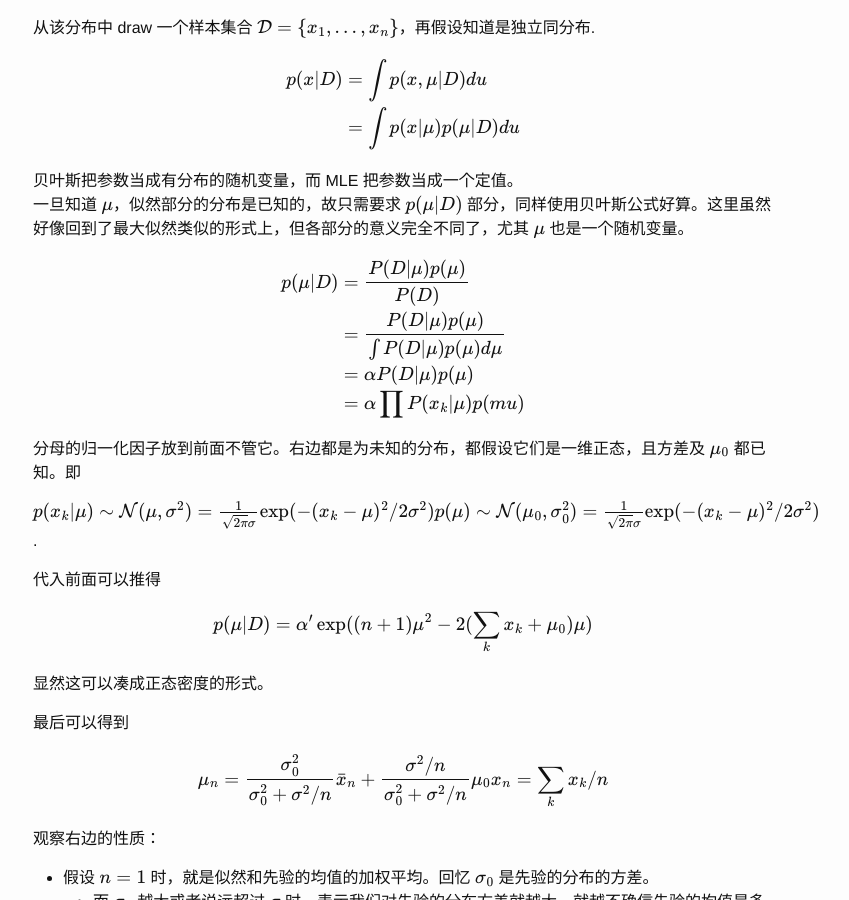
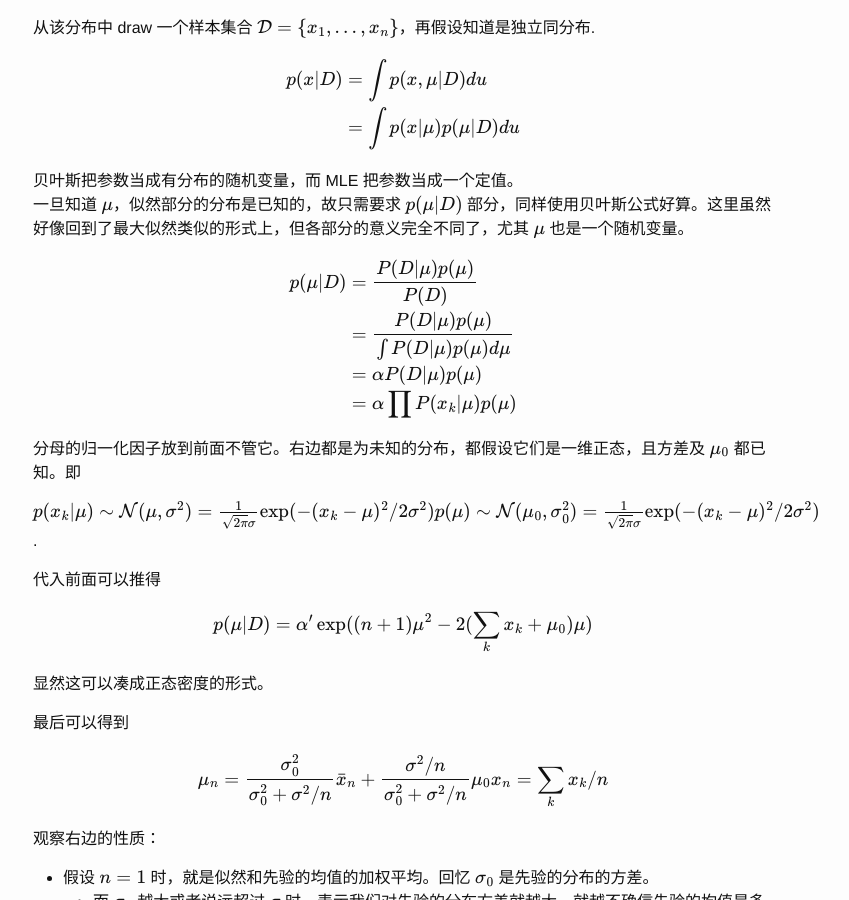
Before and after one commit to zxteloiv/zxteloiv.github.io, a Jekyll site: the page built from _posts/2016-03-17-bayesian-estimation-outline.md, in a window 1280 px wide and 900 px high, scrolled down 1582 px. Shown: the whole window, without its empty margins (237-1086 px from the left). Built offline with Jekyll 4.4.1, drawn with Linux system fonts in a browser that asks for light colours; formulas are drawn with MathJax 3; comment, search, counter and statistics services are not loaded.

Commit message:
fix typo

```diff
--- a/_posts/2016-03-17-bayesian-estimation-outline.md
+++ b/_posts/2016-03-17-bayesian-estimation-outline.md
@@ -91,7 +91,7 @@ p(\mu \vert D)
 &= \frac{P(D \vert \mu) p(\mu)}{P(D)} \\
 &= \frac{P(D \vert \mu) p(\mu)}{\int P(D \vert \mu) p(\mu) d\mu} \\
 &= \alpha P(D \vert \mu) p(\mu) \\
-&= \alpha \prod P(x_k \vert \mu) p(mu)
+&= \alpha \prod P(x_k \vert \mu) p(\mu)
 \end{align}
 $$
 
```
Also changed, not shown: other parts of _posts/2016-03-17-bayesian-estimation-outline.md (+1 -1 lines).
